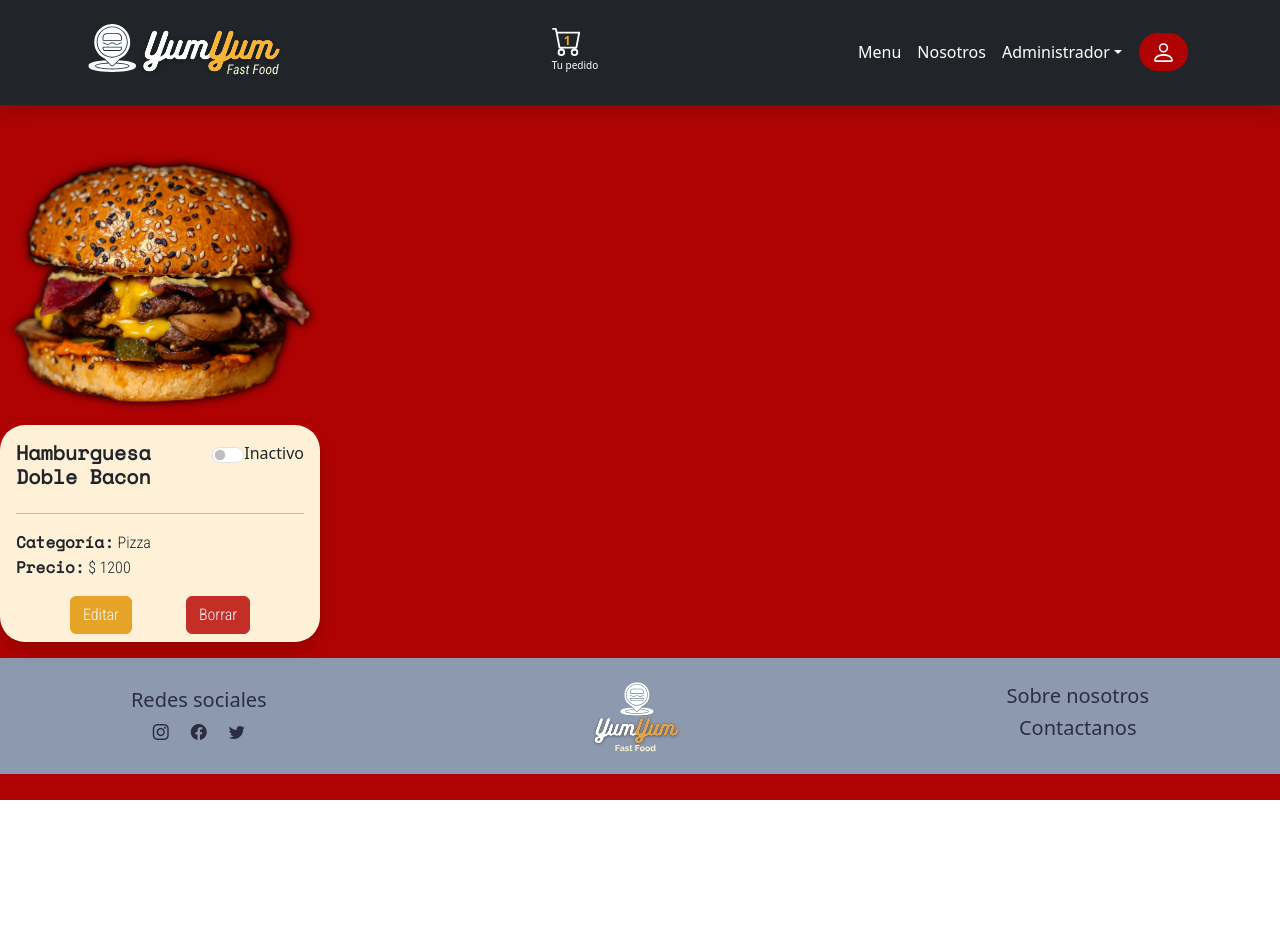
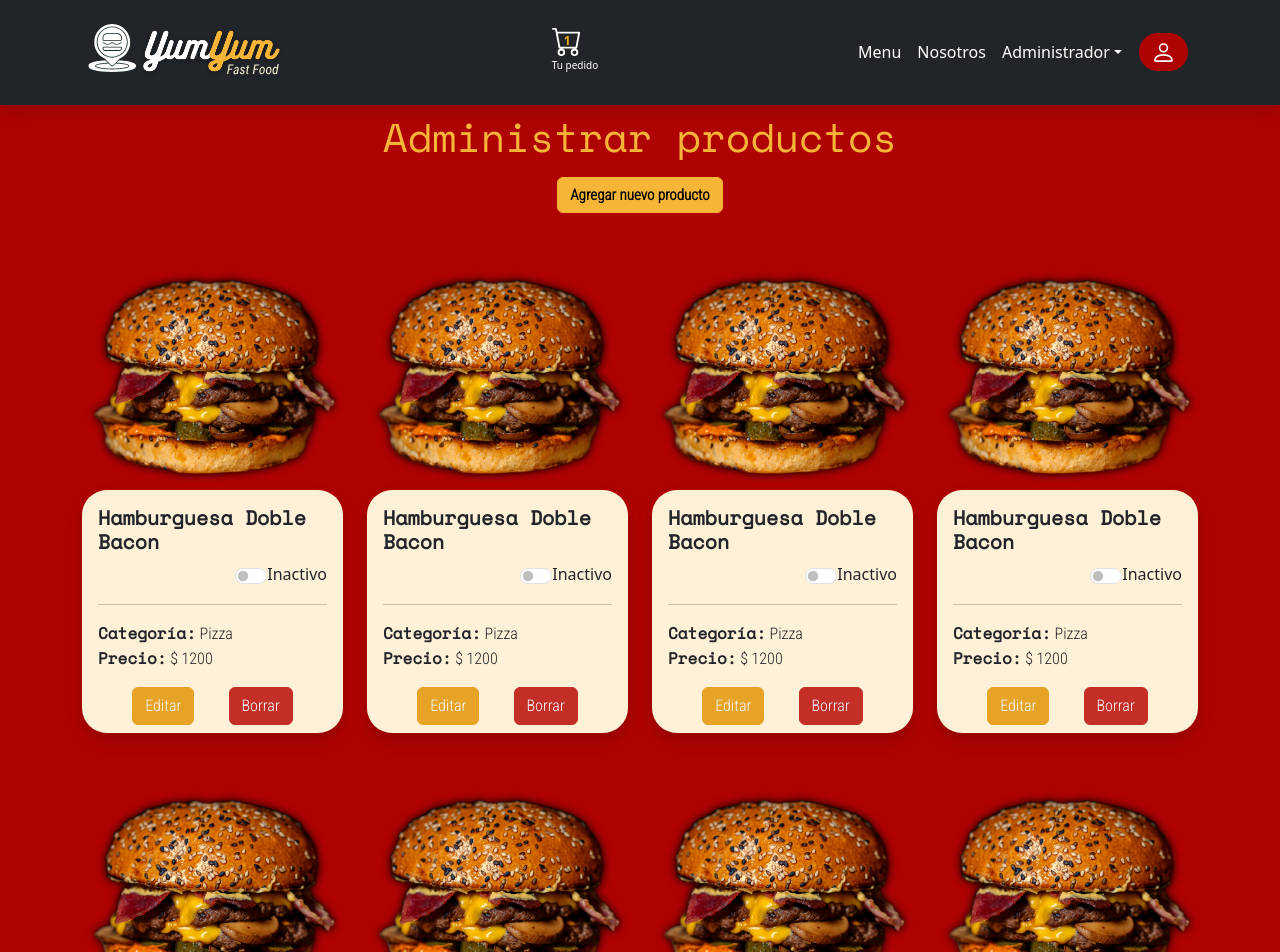
Before and after one commit to lourdesgarciafyl/PF-YumYum-frontend, a React (Vite) app: page / in a window 1280 px wide. Shown: the top 952 px of the page. Before the commit the page ends 800 px from the top, so only its background shows below. Built offline with nearby package versions, Linux system fonts and the light colour scheme.

Commit message:
se agrega item roducto a la pagina de administrar productos

```diff
--- a/src/App.jsx
+++ b/src/App.jsx
@@ -3,12 +3,13 @@ import "./App.css";
 import Footer from "./components/common/Footer";;
 import Navegacion from "./components/common/Navegacion"
 import ItemProducto from "./components/views/producto/ItemProducto";
+import AdministrarProducto from "./components/views/AdministrarProductos";
 function App() {
   return (
     <>
 
           <Navegacion></Navegacion>
-          <ItemProducto></ItemProducto>
+          <AdministrarProducto></AdministrarProducto>
           <Footer></Footer>
     </>
   );
--- a/src/components/views/AdministrarProductos.jsx
+++ b/src/components/views/AdministrarProductos.jsx
@@ -0,0 +1,28 @@
+import { Container, Row, Button } from "react-bootstrap";
+import ItemProducto from "./producto/ItemProducto";
+import "../../css/itemProducto.css"
+
+const AdministrarProducto = () => {
+
+    return(
+        <Container className="my-2 mainSection">
+            <h1 className="text-center letraSpace letraAmarilla fs-1">Administrar productos</h1>
+            <div className="d-flex justify-content-center my-3">
+             <Button className="btnAgregarProducto">Agregar nuevo producto</Button>
+            </div>
+            <Row>
+                <ItemProducto></ItemProducto>
+                <ItemProducto></ItemProducto>
+                <ItemProducto></ItemProducto>
+                <ItemProducto></ItemProducto>
+                <ItemProducto></ItemProducto>
+                <ItemProducto></ItemProducto>
+                <ItemProducto></ItemProducto>
+                <ItemProducto></ItemProducto>
+                <ItemProducto></ItemProducto>
+            </Row>
+        </Container>
+    )
+}
+
+export default AdministrarProducto;
```
